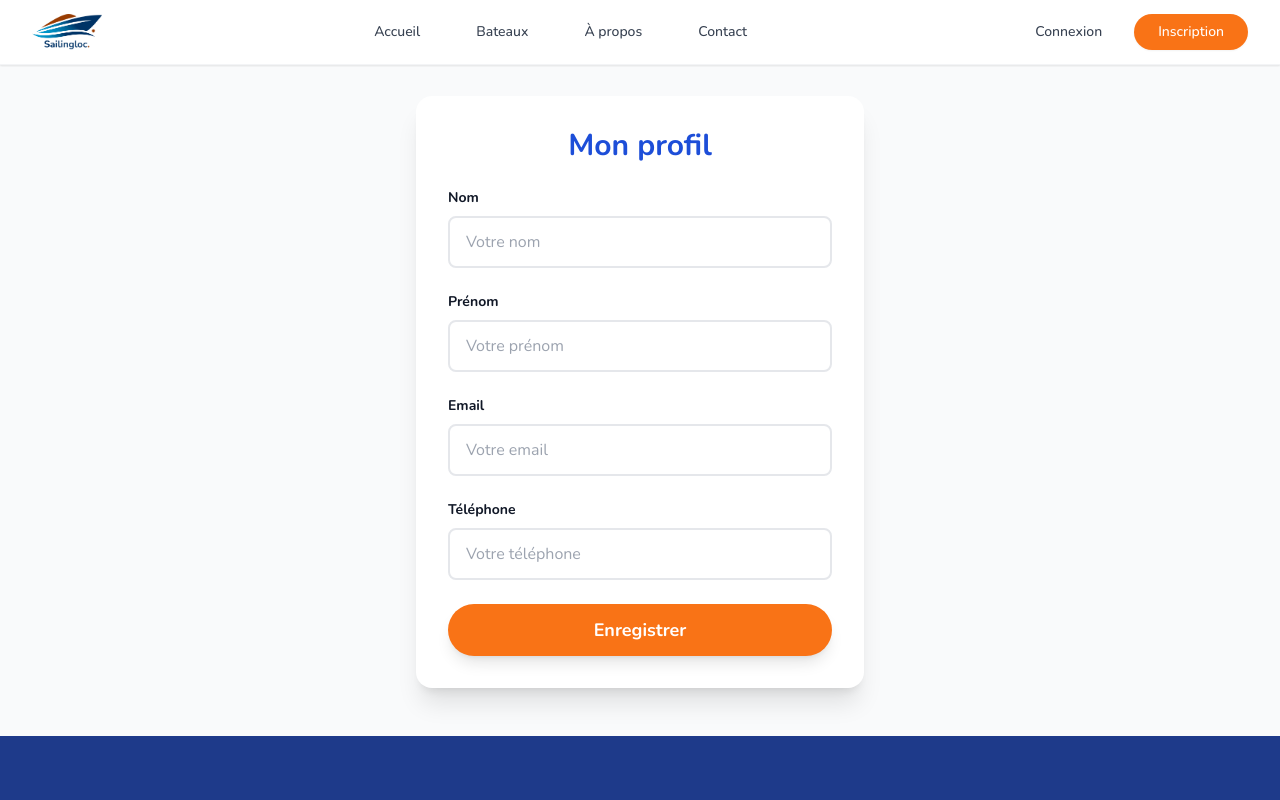
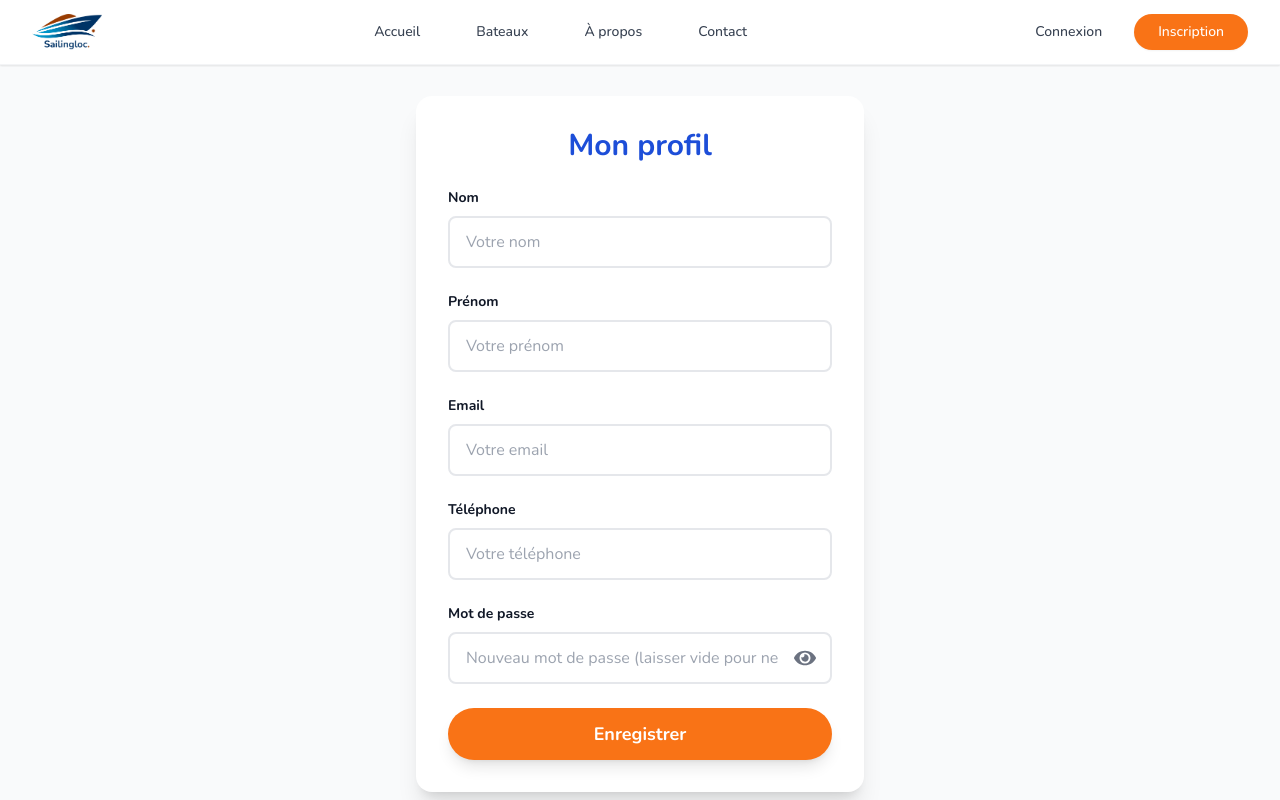
Before and after one commit to thomasdns/SailingLoc, a React (Vite) app in the folder frontend/: page /profil in a window 1280 px wide. Shown: the top 800 px of the page. Built offline with nearby package versions, Linux system fonts and the light colour scheme.

Commit message:
edit profil - mot de passe

```diff
--- a/frontend/src/pages/Login.jsx
+++ b/frontend/src/pages/Login.jsx
@@ -77,6 +77,9 @@ export default function Login() {
       localStorage.setItem('userPrenom', data.user.prenom);
       localStorage.setItem('userRole', data.user.role);
       localStorage.setItem('userId', data.user.id);
+      localStorage.setItem('userNom', data.user.nom);
+      localStorage.setItem('userEmail', data.user.email);
+      localStorage.setItem('userTel', data.user.tel);
       toast.success(
         <div style={{ display: 'flex', alignItems: 'center' }}>
           <span style={{ fontSize: 22, marginRight: 10 }}>✅</span>
--- a/frontend/src/pages/Profil.jsx
+++ b/frontend/src/pages/Profil.jsx
@@ -3,6 +3,7 @@ import Header from '../components/header';
 import Footer from '../components/Footer';
 import { ToastContainer, toast } from 'react-toastify';
 import 'react-toastify/dist/ReactToastify.css';
+import { FaEye, FaEyeSlash } from 'react-icons/fa';
 
 export default function Profil() {
   // Préremplir depuis le localStorage si dispo (sinon vide)
@@ -10,9 +11,11 @@ export default function Profil() {
     nom: localStorage.getItem('userNom') || '',
     prenom: localStorage.getItem('userPrenom') || '',
     email: localStorage.getItem('userEmail') || '',
-    telephone: localStorage.getItem('userTel') || ''
+    telephone: localStorage.getItem('userTel') || '',
+    password: ''
   });
   const [message, setMessage] = useState('');
+  const [showPassword, setShowPassword] = useState(false);
 
   const handleChange = (e) => {
     setFormData({ ...formData, [e.target.name]: e.target.value });
@@ -31,7 +34,8 @@ export default function Profil() {
           nom: formData.nom,
           prenom: formData.prenom,
           email: formData.email,
-          telephone: formData.telephone
+          telephone: formData.telephone,
+          password: formData.password
         })
       });
       const data = await response.json();
@@ -119,6 +123,28 @@ export default function Profil() {
                 placeholder="Votre téléphone"
               />
             </div>
+            <div>
+              <label className="block text-sm font-bold text-gray-900 mb-2">Mot de passe</label>
+              <div className="relative">
+                <input
+                  type={showPassword ? "text" : "password"}
+                  name="password"
+                  value={formData.password}
+                  onChange={handleChange}
+                  className="w-full px-4 py-3 border-2 rounded-lg focus:outline-none focus:ring-2 focus:ring-blue-500 border-gray-200 pr-12"
+                  placeholder="Nouveau mot de passe (laisser vide pour ne pas changer)"
+                />
+                <span
+                  className="absolute right-4 top-1/2 transform -translate-y-1/2 cursor-pointer text-gray-500"
+                  onClick={() => setShowPassword((prev) => !prev)}
+                  tabIndex={0}
+                  role="button"
+                  aria-label={showPassword ? "Masquer le mot de passe" : "Afficher le mot de passe"}
+                >
+                  {showPassword ? <FaEyeSlash size={22} /> : <FaEye size={22} />}
+                </span>
+              </div>
+            </div>
             <button
               type="submit"
               className="w-full py-3 px-6 rounded-full font-bold text-lg bg-orange-500 text-white hover:bg-orange-600 transition-colors shadow-lg"
@@ -129,7 +155,6 @@ export default function Profil() {
           </form>
         </div>
       </main>
-      <Footer />
     </div>
   );
 }
--- a/package.json
+++ b/package.json
@@ -1,5 +1,6 @@
 {
   "dependencies": {
+    "react-icons": "^5.5.0",
     "react-toastify": "^9.1.3"
   }
 }
```
Also changed, not shown: 2 other files (tests, documents, lock files or other folders).
